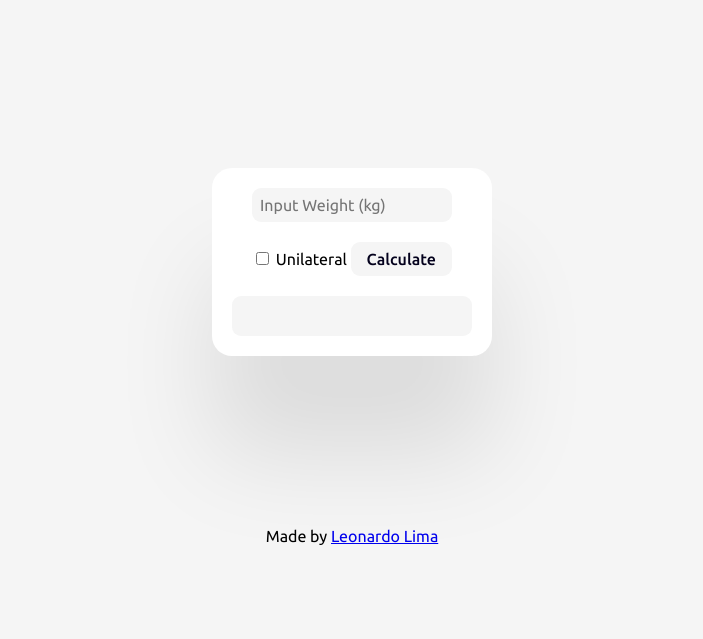
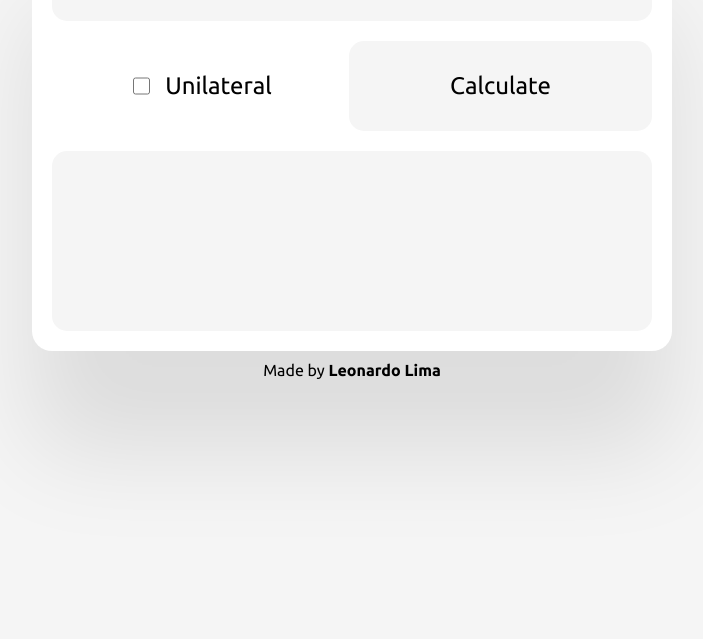
Before and after one commit to leolimasnts/barbell-weight-calculator, a plain HTML site: page index.html in a window 1280 px wide. Shown: the part 177-816 px from the top of the page, without its empty margins (288-991 px from the left). Drawn offline with Linux system fonts and the light colour scheme.

Commit message:
restyling again...

```diff
--- a/index.html
+++ b/index.html
@@ -1,4 +1,5 @@
 <html>
+
 <head>
   <meta charset="UTF-8">
   <title>Barbell Weight Calculator</title>
@@ -14,14 +15,19 @@
   <main>
     <div id="container">
 
-        <div id="inputWeight">
-        <input id="inputWeight" type="text" placeholder="Input Weight (kg)">
+      <div id="input-weight">
+        <input id="input-weight" type="text" placeholder="Input Weight (kg)">
       </div>
 
-        <div id="checkbox">
-        <input type="checkbox" id="unilateralSwitch">
+      <div id="buttons">
+
+
+        <label class="form-control">
+          <input type="checkbox" id="unilateral">
           Unilateral
-        <button id="calculateButton">Calculate</button>
+        </label>
+
+        <button id="calculate">Calculate</button>
       </div>
 
       <div id="result"></div>
@@ -35,6 +41,4 @@
   <script src="script.js"></script>
 </body>
 
-
-
 </html>
--- a/script.js
+++ b/script.js
@@ -1,19 +1,19 @@
-let button = window.document.querySelector('button#calculateButton');
-let checkbox = window.document.querySelector('input#unilateralSwitch');
+let button = window.document.querySelector('button#calculate');
+let checkbox = window.document.querySelector('input#unilateral');
 let result = window.document.querySelector('div#result');
 
 button.addEventListener('click', mainFunction);
 
 function mainFunction() {
-    let totalWeightText = window.document.querySelector('input#inputWeight');
+    let totalWeightText = window.document.querySelector('input#input-weight');
     let totalWeight = Number(totalWeightText.value);
     let mainWeight
 
     if (totalWeight > 0) {
-        if (checkbox.checked == false){
-        mainWeight = (totalWeight / 2);
+        if (checkbox.checked == false) {
+            mainWeight = (totalWeight / 2);
         } else {
-        mainWeight = (totalWeight);
+            mainWeight = (totalWeight);
         }
 
         function calculator(plateWeight) {
@@ -32,13 +32,13 @@ function mainFunction() {
         let isRemaining
 
         if (mainWeight > 0) {
-            isRemaining = `<br> Remaining weight: ${checkbox.checked ? mainWeight : mainWeight*2}kg`
+            isRemaining = `<br> Remaining weight: ${checkbox.checked ? mainWeight : mainWeight * 2}kg`
         } else {
             isRemaining = ''
         }
 
         result.innerHTML =
-        `20 kg plates: ${amountTwenty}<br>
+            `20 kg plates: ${amountTwenty}<br>
         15 kg plates: ${amountFifteen}<br>
         10 kg plates: ${amountTen}<br>
         05 kg plates: ${amountFive}<br>
--- a/style.css
+++ b/style.css
@@ -1,77 +1,129 @@
 @import url('https://fonts.googleapis.com/css2?family=Ubuntu:wght@300;400;500;700&display=swap');
 
+:root {
+  font-family: 'Ubuntu';
+}
+
 body {
+  display: flex;
+  flex-direction: column;
   background-color: #f5f5f5;
-    font-family: 'Ubuntu';
-    height: 100%;
-    display: grid;
-    place-items: center;
+  align-items: center;
 }
 
 header {
-    padding: auto;
-    margin: auto;
+  margin: 0px 0px 0px 0px;
+  padding: 0px 0px 0px 0px;
 }
 
 div#container {
+  display: flex;
+  flex-direction: column;
+  padding: 20px;
   background-color: #fff;
-    overflow: hidden;
-    position: relative;
-    width: auto;
-    margin: auto;
-    padding: 20;
   border-radius: 1.25rem;
-    text-align: center;
-    box-shadow: 0 100px 100px  rgba(0, 0, 0, 10%);
+  box-shadow: 0 100px 100px rgba(0, 0, 0, 10%);
+  align-items: center;
+  width: 600px;
+  height: 400px;
 }
 
-  input#inputWeight {
-    font-family: 'Ubuntu';
-    font-size: 16px;
-    padding: 8px;
-    border: none;
-    border-radius: 9px;
-    width: 200px;
-    background-color: #f5f5f5;
-    color: #03001C;
+div#input-weight {
+  display: flex;
+  flex-direction: column;
+  align-items: center;
+  width: 100%;
+  padding: 0;
+  margin: 0;
+  justify-content: center;
+  height: 100px;
 }
 
-  input#inputWeight:hover {
+input#input-weight {
+  font-family: 'Ubuntu';
+  border: none;
+  background-color: f5f5f5;
+  border-radius: 15px;
+  font-size: 1.5em;
+  text-align: center;
+  width: 100%;
+  height: 100%;
+}
+
+input#input-weight:hover {
+  background-color: #d4d4d4;
+}
+
+div#buttons {
+  display: flex;
+  flex-direction: row;
+  justify-content: center;
+  width: 100%;
+  margin: 0;
+  padding: 20px 10px;
+  height: 100px;
+}
+
+button#calculate {
+  font-family: 'Ubuntu';
+  background-color: #f5f5f5;
+  border: none;
+  border-radius: 15px;
+  font-size: 1.5em;
+  width: 100%;
+}
+
+button#calculate:hover {
   background-color: #d4d4d4;
 }
 
 div#checkbox {
-    margin: auto;
-    padding: 20px;
-    justify-content: space-evenly;
+  display: flex;
+  justify-content: center;
+  font-family: 'Ubuntu';
+  border: none;
+  border-radius: 9px;
+  padding: 20px 10px;
+  font-size: 1.5em;
+  width: 100%;
+  align-items: center;
 }
 
-  input#unilateralSwitch {
-    accent-color: #d4d4d4;
-  }
-
-
-  button#calculateButton {
-    font-family: 'Ubuntu';
-    font-size: 16px;
-    font-weight: 500;
-    padding: 8px 16px;
-    background-color: #f5f5f5;
-    color: #03001C;
-    border: none;
-    border-radius: 9px;
-  }
-
-  button#calculatebutton:hover {
-    background-color: #d4d4d4;
+label.form-control {
+  font-size: 1.5em;
+  line-height: 1.1;
+  display: grid;
+  grid-template-columns: 1em auto;
+  gap: 0.5em;
+  width: 100%;
+  align-content: center;
+  justify-content: center
 }
 
 div#result {
-    background-color: #f5f5f5;
-    color: #03001C;
-    padding: 20px;
-    border-radius: 9px;
-    width: auto;
-    margin: 0 auto;
+  display: flex;
+  height: 200px;
+  background-color: f5f5f5;
+  border-radius: 15px;
+  width: 100%;
   text-align: center;
+  justify-content: center;
+  align-items: center;
+  font-size: 1.25em;
 }
+
+footer {
+  padding-top: 10px;
+  padding-bottom: 0px;
+}
+
+a {
+  text-decoration: 0;
+  font-weight: bold;
+  color: black;
+
+}
+
+a:hover {
+  text-decoration: underline;
+}
```
Lines whose indentation alone changed are shown as unchanged.
